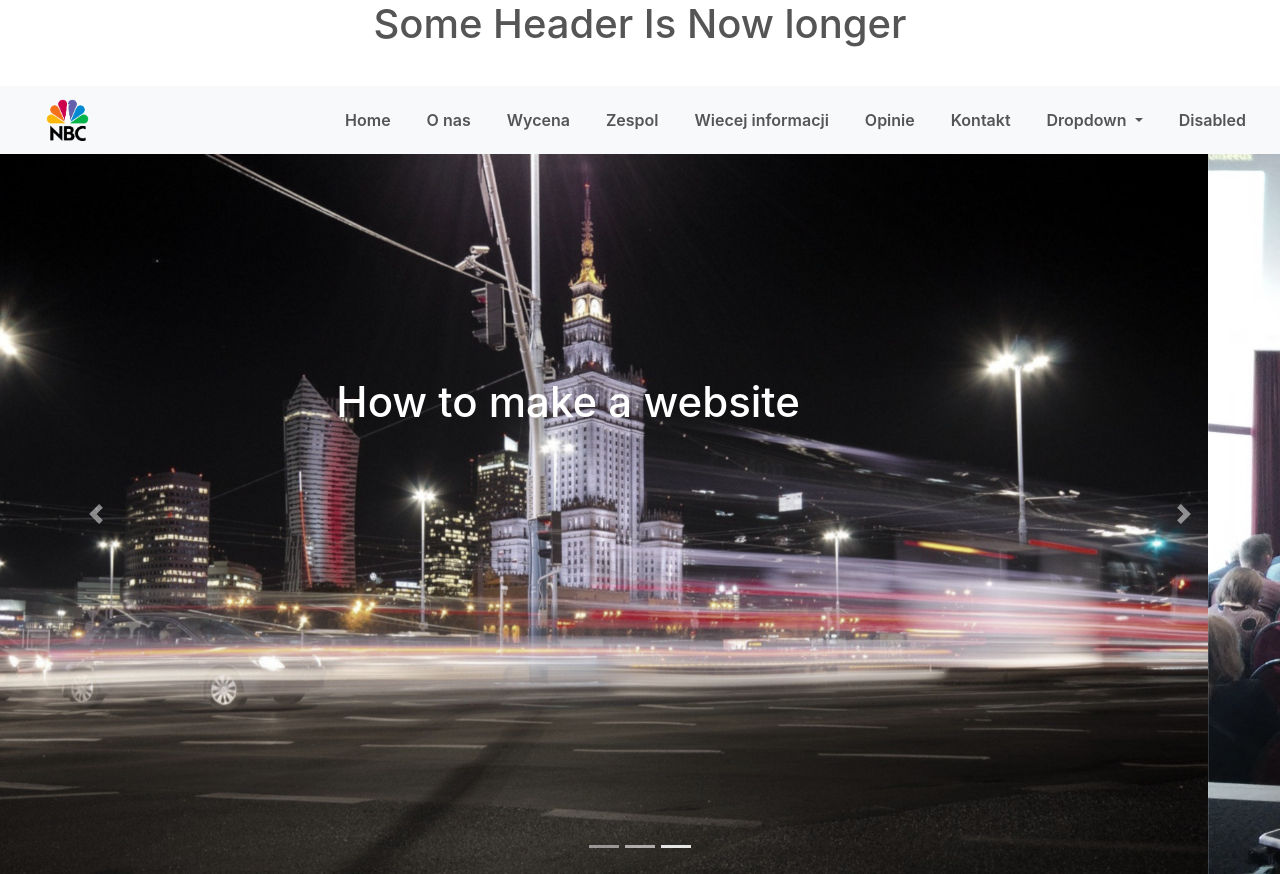
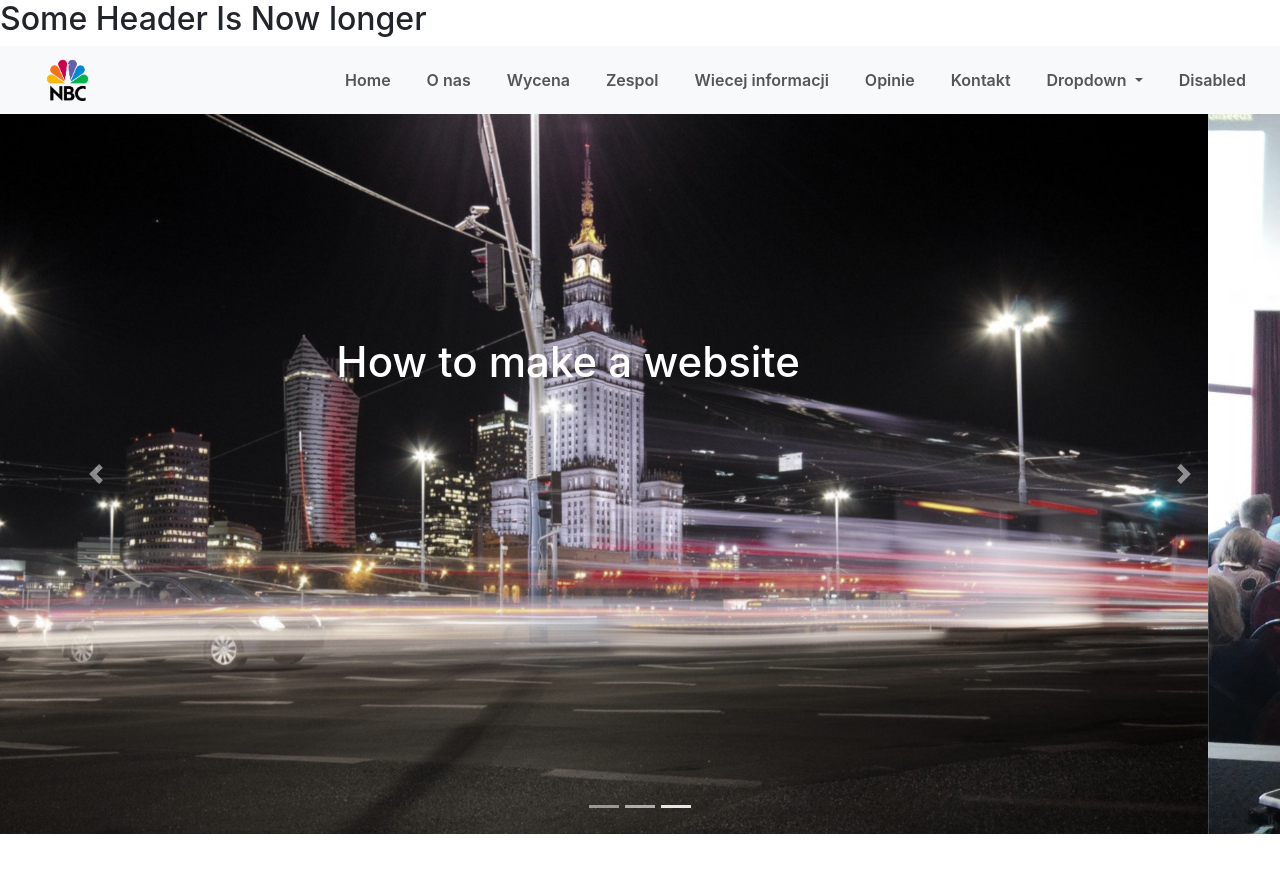
Before and after one commit to lasercatcodes/kevin, a plain HTML site: page index.html in a window 1280 px wide. Shown: the top 874 px of the page. Drawn offline with nearby package versions, Linux system fonts and the light colour scheme.

Commit message:
Changed to h2

```diff
--- a/index.html
+++ b/index.html
@@ -12,7 +12,7 @@
 <body>
 <!-- Navigation bar -->
 <section id="nav-bar">
-  <h1>Some Header Is Now longer</h1>
+  <h2>Some Header Is Now longer</h2>
   <nav class="navbar navbar-expand-lg navbar-light bg-light">
   <a class="navbar-brand" href="#"><img src="img/logo.png"></a>
   <button class="navbar-toggler" type="button" data-toggle="collapse" data-target="#navbarSupportedContent" aria-controls="navbarSupportedContent" aria-expanded="false" aria-label="Toggle navigation">
```
